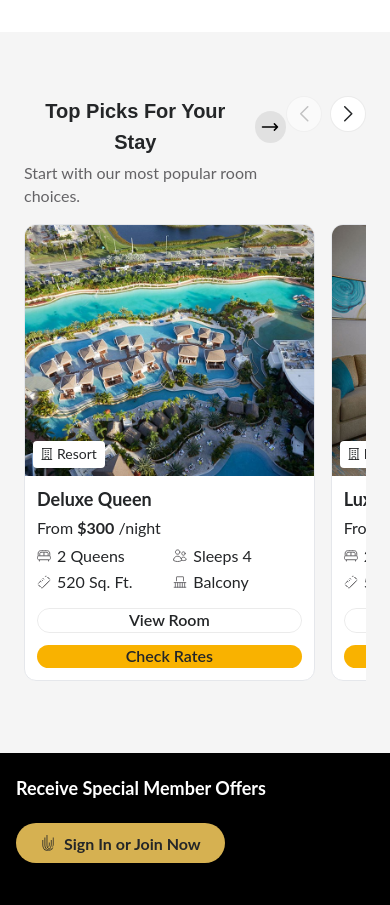
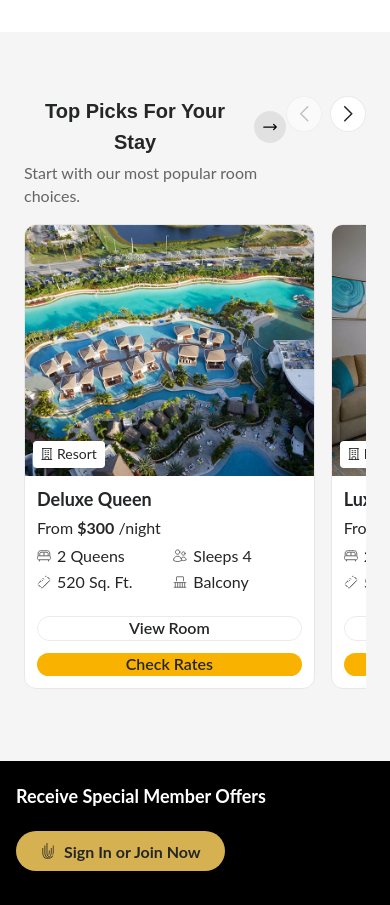
Before and after one commit to Jenisha-Jesudhas-05/hardrock, a React (Vite) app: page /rooms in a window 390 px wide. Shown: the part 1390-2295 px from the top of the page. Built offline with nearby package versions, Linux system fonts and the light colour scheme.

Commit message:
fix: fix mobile view styling

```diff
--- a/src/components/SCarousel/SCarousel.tsx
+++ b/src/components/SCarousel/SCarousel.tsx
@@ -26,8 +26,8 @@ function Carousel<T>({
             className="flex items-center gap-2 cursor-pointer font-display text-lg font-bold text-text-black"
           >
             {title}
-            <span className="flex h-8 w-8 items-center justify-center rounded-full bg-border">
-              <ArrowRight className="h-6 w-6" />
+            <span className="flex h-8 w-8 shrink-0 items-center justify-center rounded-full bg-border">
+              <ArrowRight className="h-5 w-5" />
             </span>
           </button>
           {subtitle && (
--- a/src/components/SCarousel/SCarouselCard.tsx
+++ b/src/components/SCarousel/SCarouselCard.tsx
@@ -8,7 +8,7 @@ const CarouselCard = React.forwardRef<HTMLDivElement, CarouselCardProps>(
       <div
         ref={ref}
         className={twMerge(
-          'relative h-full w-full rounded-lg overflow-hidden shadow-card',
+          'relative aspect-[4/3] w-full overflow-hidden rounded-lg shadow-card',
           classStyles,
         )}
       >
--- a/src/components/SRoomCard/SRoomCard.tsx
+++ b/src/components/SRoomCard/SRoomCard.tsx
@@ -4,7 +4,7 @@ import { twMerge } from 'tailwind-merge';
 import type { SRoomCardProps } from './SRoomCard.types';
 import SIcon from '@components/SIcons/SIcon';
 
-const buttonStyles = 'h-12 sm:h-20 md:h-12 flex-1 rounded-full text-sm md:text-base font-semibold';
+const buttonStyles = 'h-12 sm:h-11 md:h-12 flex-1 rounded-full text-sm md:text-base font-semibold';
 
 const SRoomCard = ({
   image,
@@ -25,11 +25,11 @@ const SRoomCard = ({
   return (
     <div
       className={twMerge(
-        'flex w-full h-full flex-col overflow-hidden rounded-lg border border-gray-200 bg-white',
+        'flex h-[600px] w-full flex-col overflow-hidden rounded-lg border border-gray-200 bg-white sm:h-full',
         classStyles,
       )}
     >
-      <div className="relative aspect-[16/9] w-full sm:aspect-[16/10] md:h-64 md:aspect-auto">
+      <div className="relative w-full flex-1 sm:aspect-[16/10] sm:flex-none md:h-64 md:aspect-auto">
         <img src={image} alt={imageAlt} className="h-full w-full object-cover" />
         <span className="absolute bottom-2 left-2 flex items-center gap-1.5 sm:bottom-3 sm:left-3 md:bottom-4 md:left-4">
           <span className="flex items-center gap-1 rounded bg-white px-2 py-1 sm:gap-1.5 sm:px-2.5 sm:py-1.5">
@@ -49,7 +49,7 @@ const SRoomCard = ({
         </span>
       </div>
 
-      <div className="flex flex-1 flex-col gap-2 p-3 sm:gap-3 sm:p-4">
+      <div className="flex flex-1 flex-col justify-center gap-2 p-3 sm:flex-none sm:gap-3 sm:p-4">
         <SText variant="bodyMd" classStyles="font-bold leading-normal">
           {title}
         </SText>
@@ -91,7 +91,7 @@ const SRoomCard = ({
           )}
         </div>
 
-        <div className="mt-auto flex flex-col gap-3 pt-2 sm:flex-row sm:gap-3">
+        <div className="mt-2 flex flex-col gap-3 pt-2 sm:mt-auto sm:flex-row sm:gap-3">
           <SButton variant="outline" onClick={onViewRoom} classStyles={buttonStyles}>
             View Room
           </SButton>
```
